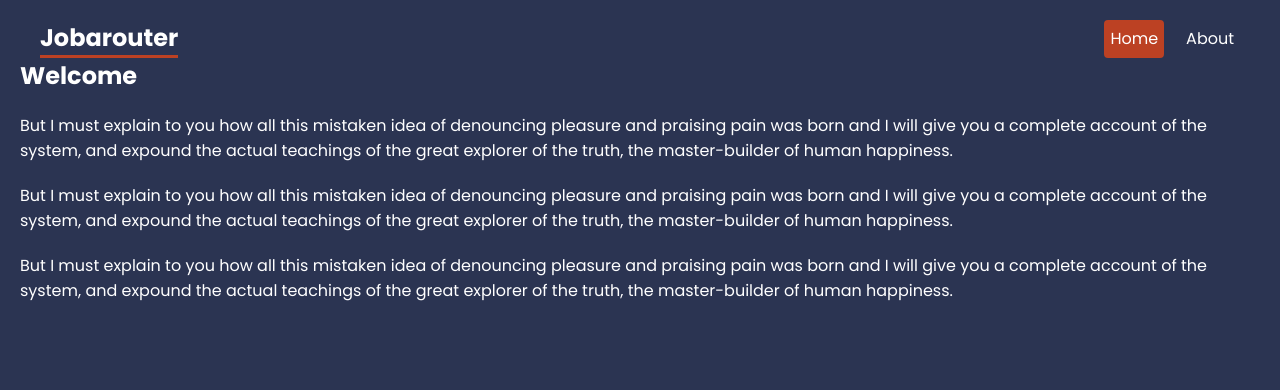
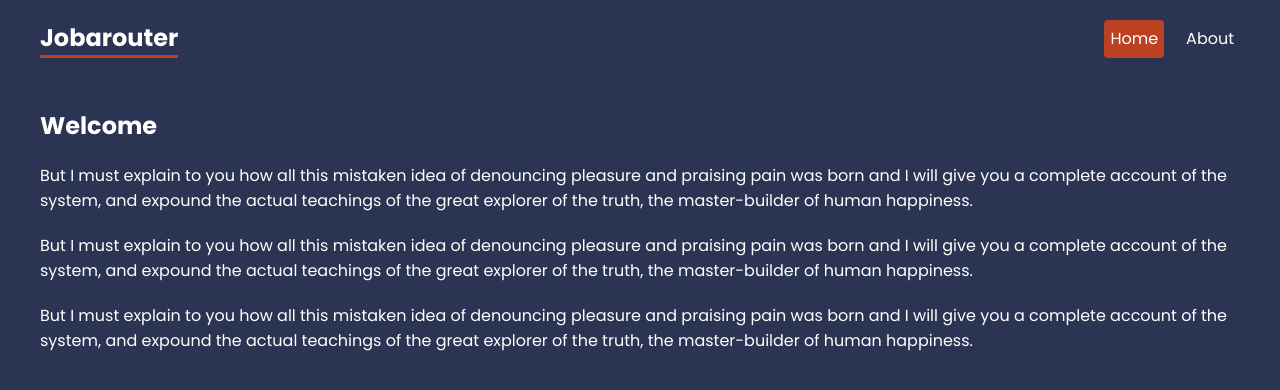
Before and after one commit to ChukwumaKingsley/job-routes, a React (Create React App) app: page / in a window 1280 px wide. Shown: the top 390 px of the page. Built offline with nearby package versions, Linux system fonts and the light colour scheme.

Commit message:
Updated Route methods to newer format

```diff
--- a/src/App.js
+++ b/src/App.js
@@ -1,25 +1,32 @@
-import { BrowserRouter, Link, NavLink, Route, Routes } from 'react-router-dom'
+import {
+  BrowserRouter,
+  Link,
+  NavLink,
+  Route,
+  RouterProvider,
+  Routes,
+  createBrowserRouter,
+  createRoutesFromElements
+} from 'react-router-dom'
+//pages
+import Home from './pages/Home';
+import About from './pages/About';
 
-import Home from './pages/Home'
-import About from './pages/About';
+//layouts
+import RootLayout from './layouts/RootLayout';
+
+const router =  createBrowserRouter(
+  createRoutesFromElements(
+    <Route path='/' element={<RootLayout />}>
+      <Route index element={<Home />} />
+      <Route path="about" element={<About />} />
+    </Route>
+  )
+)
 
 function App() {
   return (
-    <BrowserRouter>
-    <header>
-      <nav>
-        <h1>Jobarouter</h1>
-        <NavLink to='/'>Home</NavLink>
-        <NavLink to="about">About</NavLink>
-      </nav>
-    </header>
-      <main>
-        <Routes>
-          <Route index element={<Home />} />
-          <Route path="about" element={<About />} />
-        </Routes>
-      </main>
-    </BrowserRouter>
+      <RouterProvider router={router} />
   );
 }
 
--- a/src/index.css
+++ b/src/index.css
@@ -48,7 +48,10 @@
 }
 
 /* page content */
-
+main {
+  max-width: 1200px;
+  margin: 50px auto;
+}
 
 /* help layout */
 
--- /dev/null
+++ b/src/layouts/RootLayout.js
@@ -0,0 +1,22 @@
+import React from 'react'
+import { NavLink, Outlet } from "react-router-dom"
+
+function RootLayout() {
+    return (
+        <div className='root-layout'>
+            <header>
+                <nav>
+                    <h1>Jobarouter</h1>
+                    <NavLink to='/'>Home</NavLink>
+                    <NavLink to="about">About</NavLink>
+                </nav>
+            </header>
+
+            <main>
+                <Outlet />
+            </main>
+        </div>
+    )
+}
+
+export default RootLayout
```
